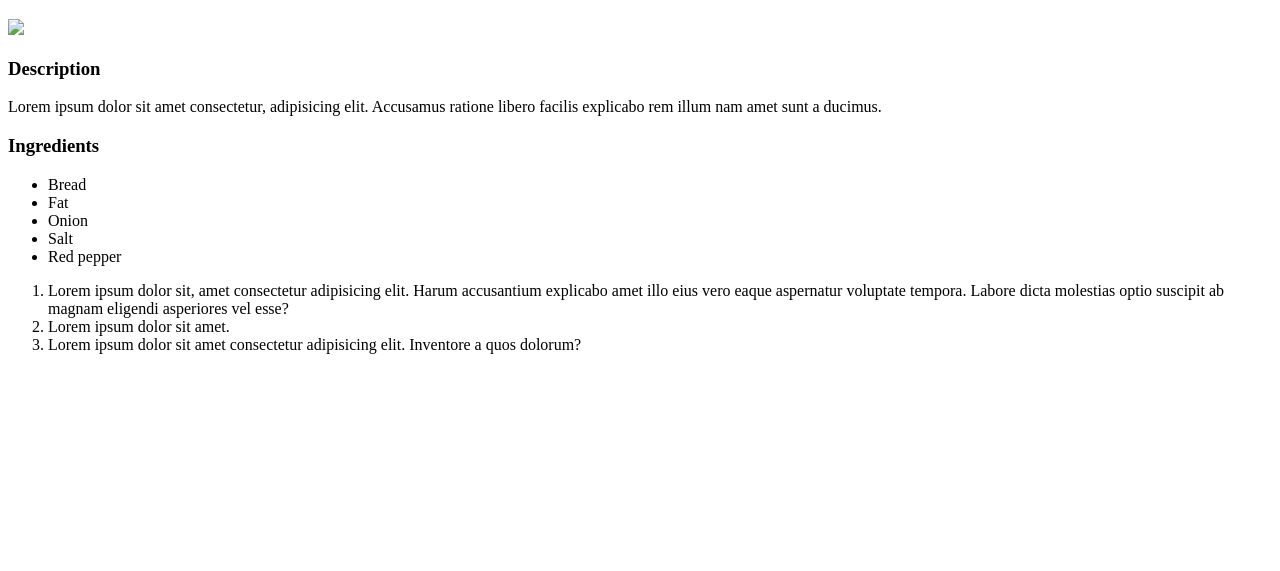
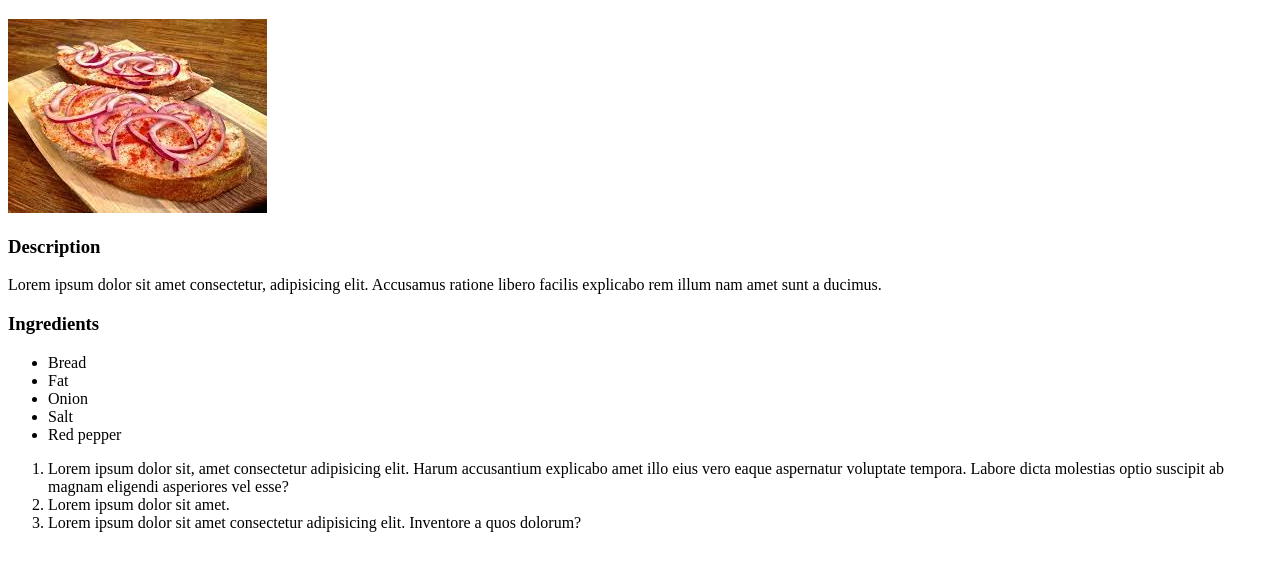
Before and after one commit to tozo86/odin-recipes, a plain HTML site: page recipes/fattybread.html in a window 1280 px wide. Shown: the part 61-632 px from the top of the page. Drawn offline with Linux system fonts and the light colour scheme.

Commit message:
fix image bug on fattybread.html

```diff
--- a/recipes/fattybread.html
+++ b/recipes/fattybread.html
@@ -8,7 +8,7 @@
 </head>
 <body>
     <h1>Fatty Bread</h1>
-    <img src="images/fattybread.jpeg alt="Fatty Bread">
+    <img src="images/fattybread.jpeg" alt="Fatty Bread">
     <h3>Description</h3>
 
     <p>Lorem ipsum dolor sit amet consectetur, adipisicing elit. Accusamus ratione libero facilis explicabo rem illum
```
